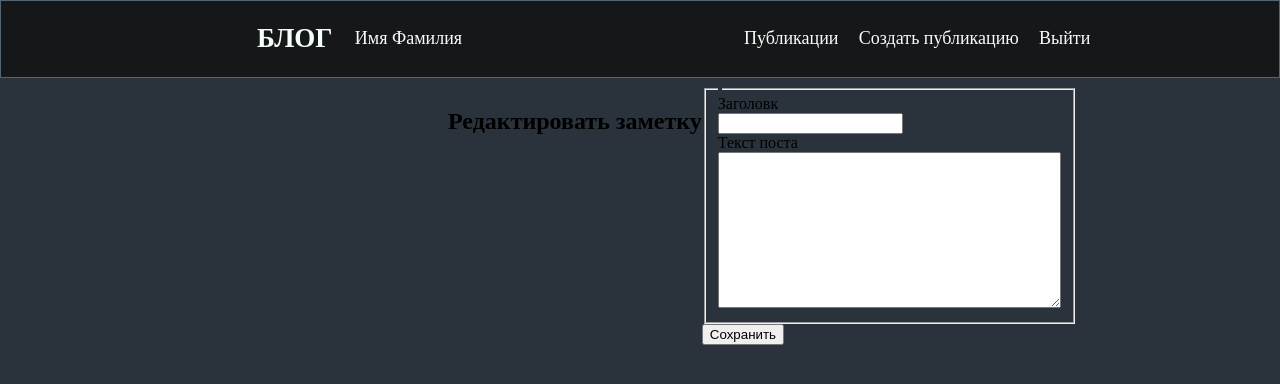
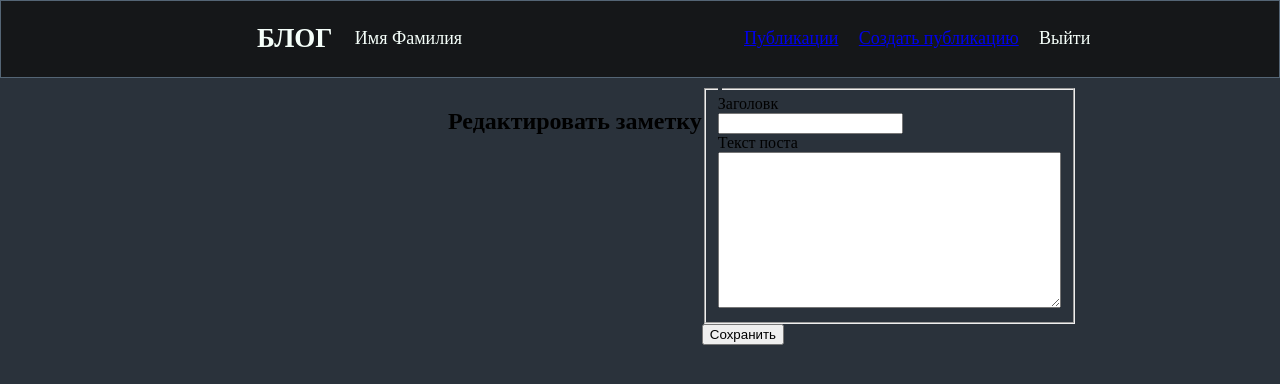
Before and after one commit to EugenySobyanin/blog_academy_study, a Django app: page /posts/add/ in a window 1280 px wide. Shown: the top 384 px of the page. Run offline with Django 3.2, Linux system fonts and the light colour scheme.

Commit message:
Ссылки для шапки.

```diff
--- a/blog/static/css/styles.css
+++ b/blog/static/css/styles.css
@@ -36,8 +36,10 @@ body {
 
 .card {
     width: 100%;
-    border: 3px solid #546575;
+    border: 2px solid #546575;
     border-radius: 20px;
     background-color: #151719;
+    word-break: break-all;
+    padding: 0 5% 2% 5%;
 
 }
--- a/blog/templates/includes/header.html
+++ b/blog/templates/includes/header.html
@@ -7,9 +7,23 @@
     </div>
     <nav class="header-nav">
       <ul class="header-ul">
-        <li>Публикации</li>
-        <li>Создать публикацию</li>
-        <li>Выйти</li>
+
+        <li class="nav-item">
+          <a class="nav-link my-link
+          {% if request.resolver_match.url_name == '' %} activel {% endif %}"
+          href="{% url 'posts:list' %}"> Публикации </a>
+        </li>
+
+        <li class="nav-item">
+          <a class="nav-link my-link
+          {% if request.resolver_match.url_name == 'add' %} activel {% endif %}"
+          href="{% url 'posts:add' %}"> Создать публикацию </a>
+        </li>
+
+        <li class="nav-item">
+          Выйти
+        </li>
+
       </ul>
     </nav>
   </div>
```
